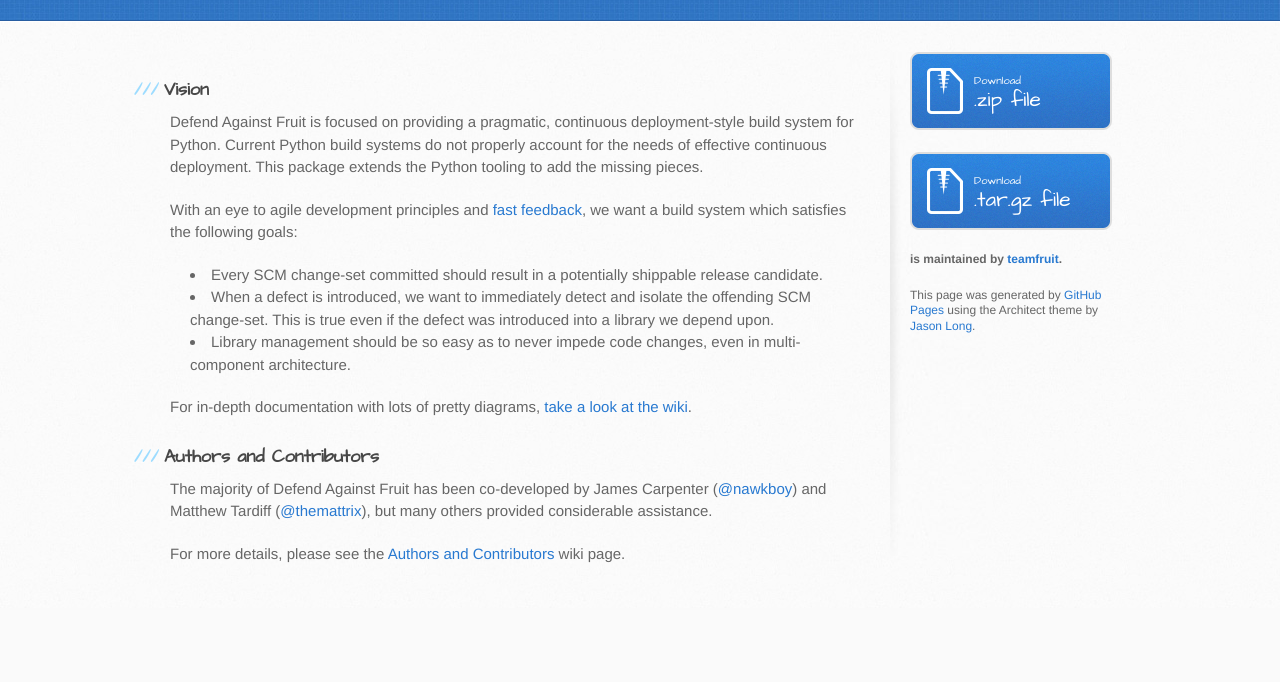
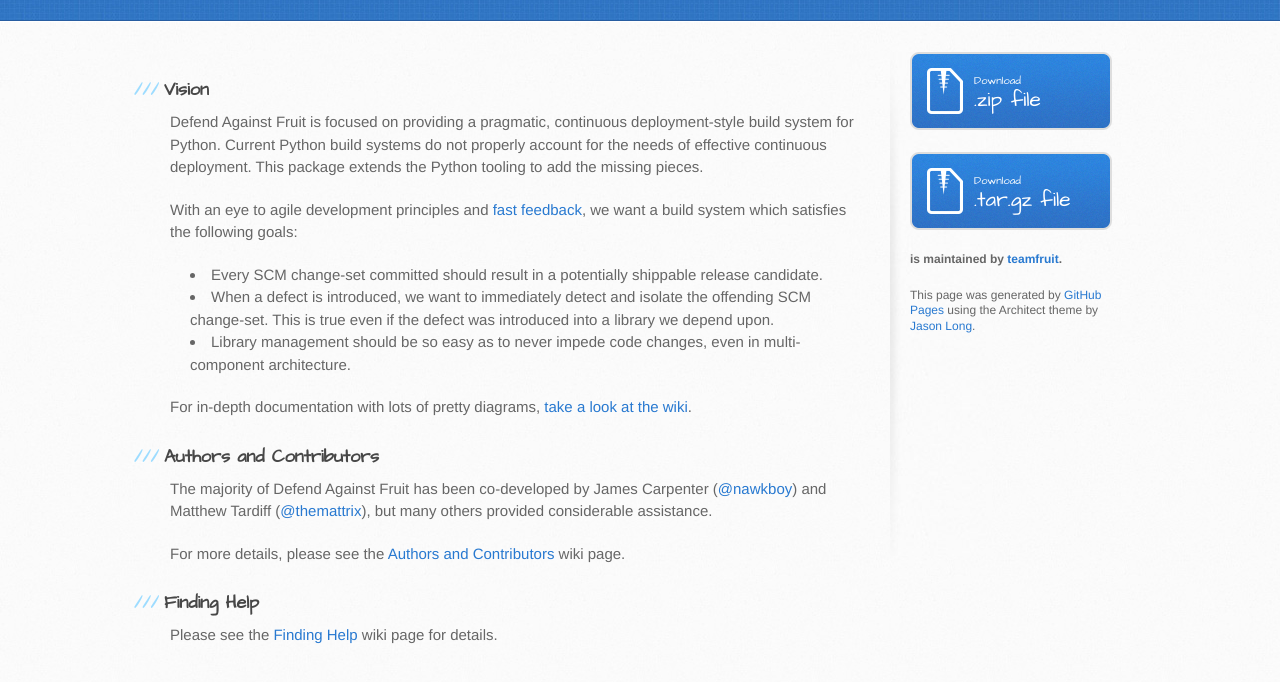
Before and after one commit to teamfruit/defend_against_fruit, a plain HTML site: page index.html in a window 1280 px wide. Shown: the part 252-934 px from the top of the page. Before the commit the page ends 860 px from the top, so only its background shows below. Drawn offline with Linux system fonts and the light colour scheme.

Commit message:
Create gh-pages branch via GitHub

```diff
--- a/index.html
+++ b/index.html
@@ -45,6 +45,10 @@
 <p>The majority of Defend Against Fruit has been co-developed by James Carpenter (<a href="https://github.com/nawkboy" class="user-mention">@nawkboy</a>) and Matthew Tardiff (<a href="https://github.com/themattrix" class="user-mention">@themattrix</a>), but many others provided considerable assistance. </p>
 
 <p>For more details, please see the <a href="https://github.com/teamfruit/defend_against_fruit/wiki/Authors-And-Contributors">Authors and Contributors</a> wiki page.</p>
+
+<h3>Finding Help</h3>
+
+<p>Please see the <a href="https://github.com/teamfruit/defend_against_fruit/wiki/Finding-Help">Finding Help</a> wiki page for details.</p>
         </section>
 
         <aside id="sidebar">
```
Also changed, not shown: params.json (+1 -1 lines).
